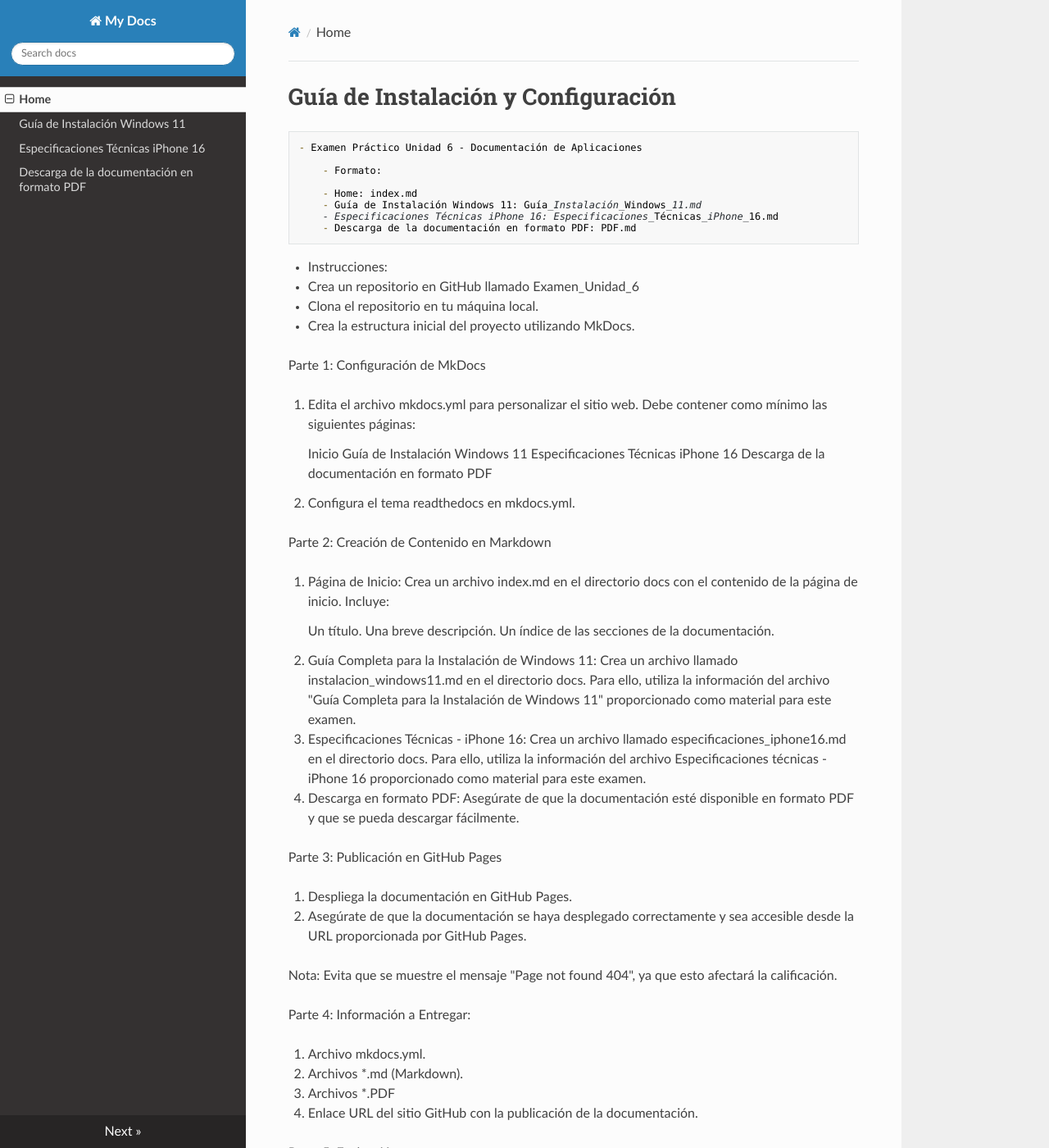
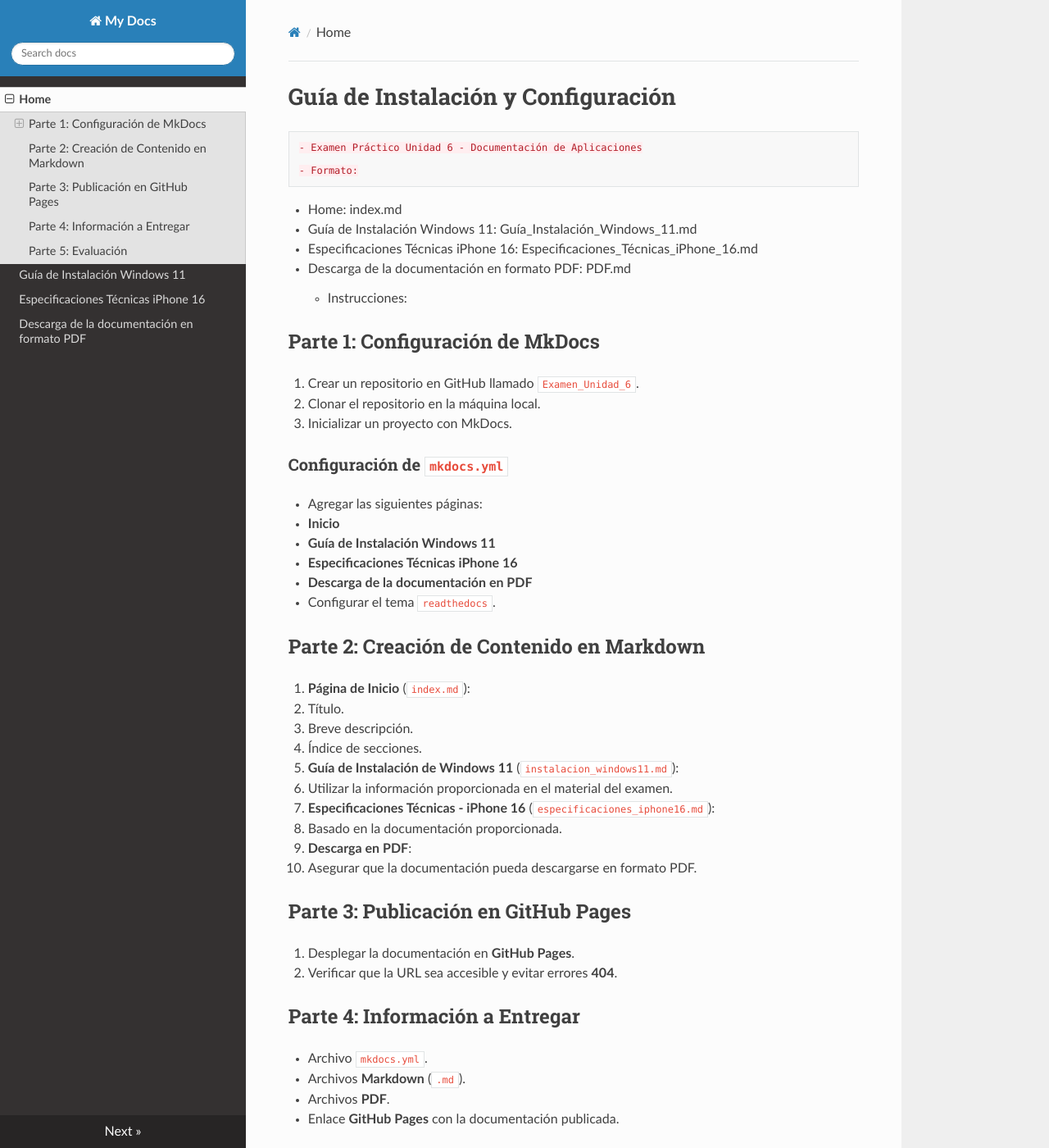
Before and after one commit to SergioCortesTam/Examen_Unidad_6, an MkDocs documentation site: the page built from docs_src/index.md, in a window 1280 px wide and 1400 px high. Shown: the whole window at 82% size. Built offline with MkDocs 1.6.1, drawn with Linux system fonts in a browser that asks for light colours; nearby versions of some CDN libraries; some of the changed text lies outside the part shown.

Commit message:
º commit

```diff
--- a/docs_src/index.md
+++ b/docs_src/index.md
@@ -2,67 +2,64 @@
 
     - Examen Práctico Unidad 6 - Documentación de Aplicaciones
 
-        - Formato:
+    - Formato:
 
-        - Home: index.md
-        - Guía de Instalación Windows 11: Guía_Instalación_Windows_11.md
-        - Especificaciones Técnicas iPhone 16: Especificaciones_Técnicas_iPhone_16.md
-        - Descarga de la documentación en formato PDF: PDF.md
+  - Home: index.md
+  - Guía de Instalación Windows 11: Guía_Instalación_Windows_11.md
+  - Especificaciones Técnicas iPhone 16: Especificaciones_Técnicas_iPhone_16.md
+  - Descarga de la documentación en formato PDF: PDF.md
 
-- Instrucciones:
+    - Instrucciones:
 
-1.  Crea un repositorio en GitHub llamado Examen_Unidad_6
 
-2.  Clona el repositorio en tu máquina local.
+## Parte 1: Configuración de MkDocs
 
-3.  Crea la estructura inicial del proyecto utilizando MkDocs.
+1. Crear un repositorio en GitHub llamado `Examen_Unidad_6`.
+2. Clonar el repositorio en la máquina local.
+3. Inicializar un proyecto con MkDocs.
 
-Parte 1: Configuración de MkDocs
+### Configuración de `mkdocs.yml`
 
-1. Edita el archivo mkdocs.yml para personalizar el sitio web. Debe contener como mínimo las siguientes páginas:
+- Agregar las siguientes páginas:
+  - **Inicio**
+  - **Guía de Instalación Windows 11**
+  - **Especificaciones Técnicas iPhone 16**
+  - **Descarga de la documentación en PDF**
+- Configurar el tema `readthedocs`.
 
-    Inicio
-    Guía de Instalación Windows 11
-    Especificaciones Técnicas iPhone 16
-    Descarga de la documentación en formato PDF
+## Parte 2: Creación de Contenido en Markdown
 
-2. Configura el tema readthedocs en mkdocs.yml.
+1. **Página de Inicio** (`index.md`):
+   - Título.
+   - Breve descripción.
+   - Índice de secciones.
 
-Parte 2: Creación de Contenido en Markdown
+2. **Guía de Instalación de Windows 11** (`instalacion_windows11.md`):
+   - Utilizar la información proporcionada en el material del examen.
 
-1. Página de Inicio: Crea un archivo index.md en el directorio docs con el contenido de la página de inicio. Incluye:
+3. **Especificaciones Técnicas - iPhone 16** (`especificaciones_iphone16.md`):
+   - Basado en la documentación proporcionada.
 
-    Un título.
-    Una breve descripción.
-    Un índice de las secciones de la documentación.
+4. **Descarga en PDF**:
+   - Asegurar que la documentación pueda descargarse en formato PDF.
 
-2. Guía Completa para la Instalación de Windows 11: Crea un archivo llamado instalacion_windows11.md en el directorio docs. Para ello, utiliza la información del archivo "Guía Completa para la Instalación de Windows 11" proporcionado como material para este examen.
+## Parte 3: Publicación en GitHub Pages
 
-3. Especificaciones Técnicas - iPhone 16: Crea un archivo llamado especificaciones_iphone16.md en el directorio docs.  Para ello, utiliza la información del archivo Especificaciones técnicas - iPhone 16 proporcionado como material para este examen.
+1. Desplegar la documentación en **GitHub Pages**.
+2. Verificar que la URL sea accesible y evitar errores **404**.
 
-4. Descarga en formato PDF: Asegúrate de que la documentación esté disponible en formato PDF y que se pueda descargar fácilmente.
+## Parte 4: Información a Entregar
 
-Parte 3: Publicación en GitHub Pages
+- Archivo `mkdocs.yml`.
+- Archivos **Markdown** (`.md`).
+- Archivos **PDF**.
+- Enlace **GitHub Pages** con la documentación publicada.
 
-1. Despliega la documentación en GitHub Pages.
+## Parte 5: Evaluación
 
-2. Asegúrate de que la documentación se haya desplegado correctamente y sea accesible desde la URL proporcionada por GitHub Pages.
+Se evaluará:
 
-Nota: Evita que se muestre el mensaje "Page not found 404", ya que esto afectará la calificación.
-
-Parte 4: Información a Entregar:
-
-1. Archivo mkdocs.yml.
-
-2. Archivos *.md (Markdown).
-
-3. Archivos *.PDF
-
-4. Enlace URL del sitio GitHub con la publicación de la documentación.
-
-Parte 5: Evaluación
-
-    La correcta configuración de MkDocs y GitHub Pages.
-    La calidad y claridad del contenido en Markdown.
-    La estructura y organización de la documentación.
-    La entrega de los archivos y URL solicitados.
+- Configuración correcta de MkDocs y GitHub Pages.
+- Calidad del contenido en **Markdown**.
+- Organización de la documentación.
+- Entrega de los archivos y enlace solicitado.
```
Also changed, not shown: docs/index.html (+71 -67 lines), docs/search/search_index.json.
